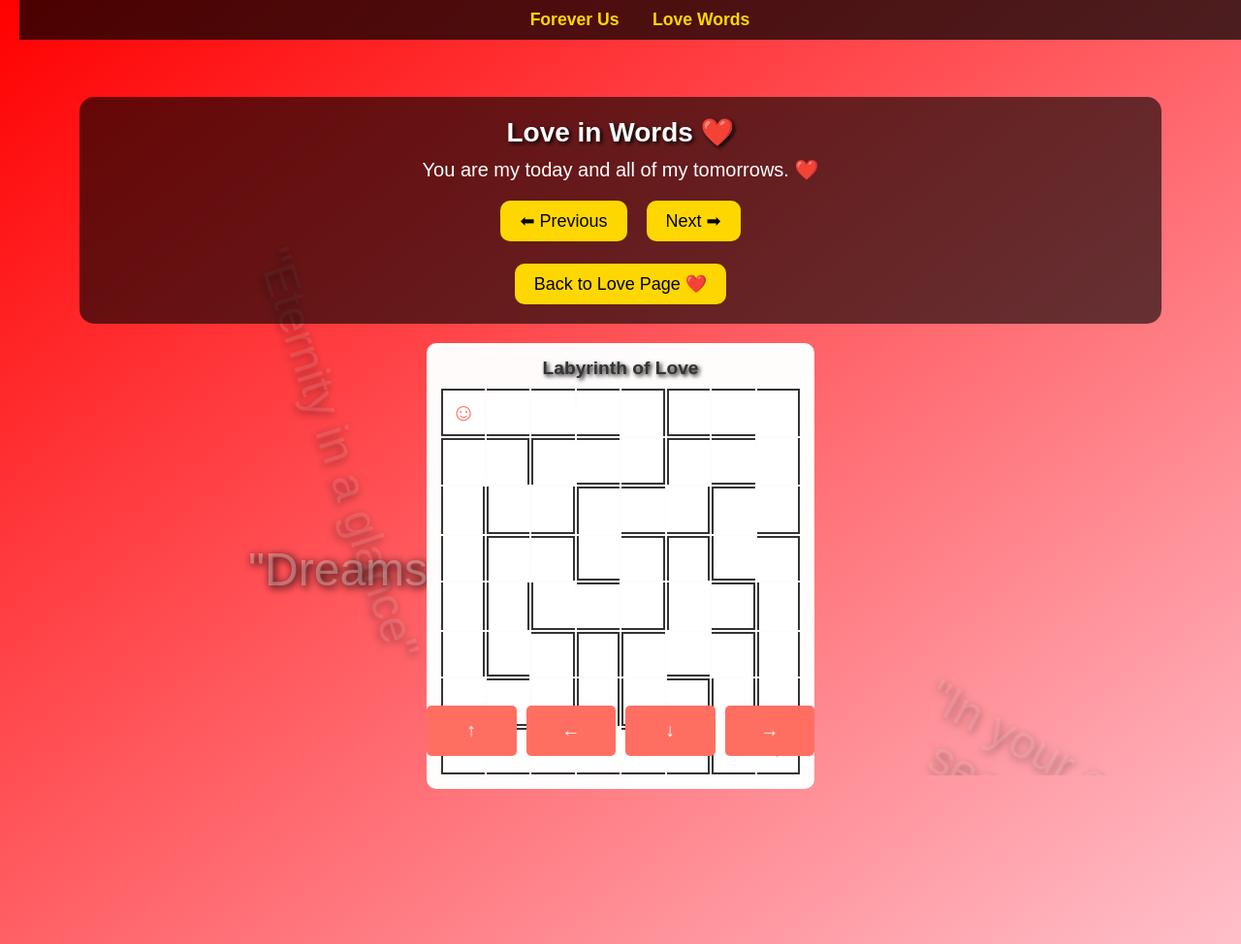
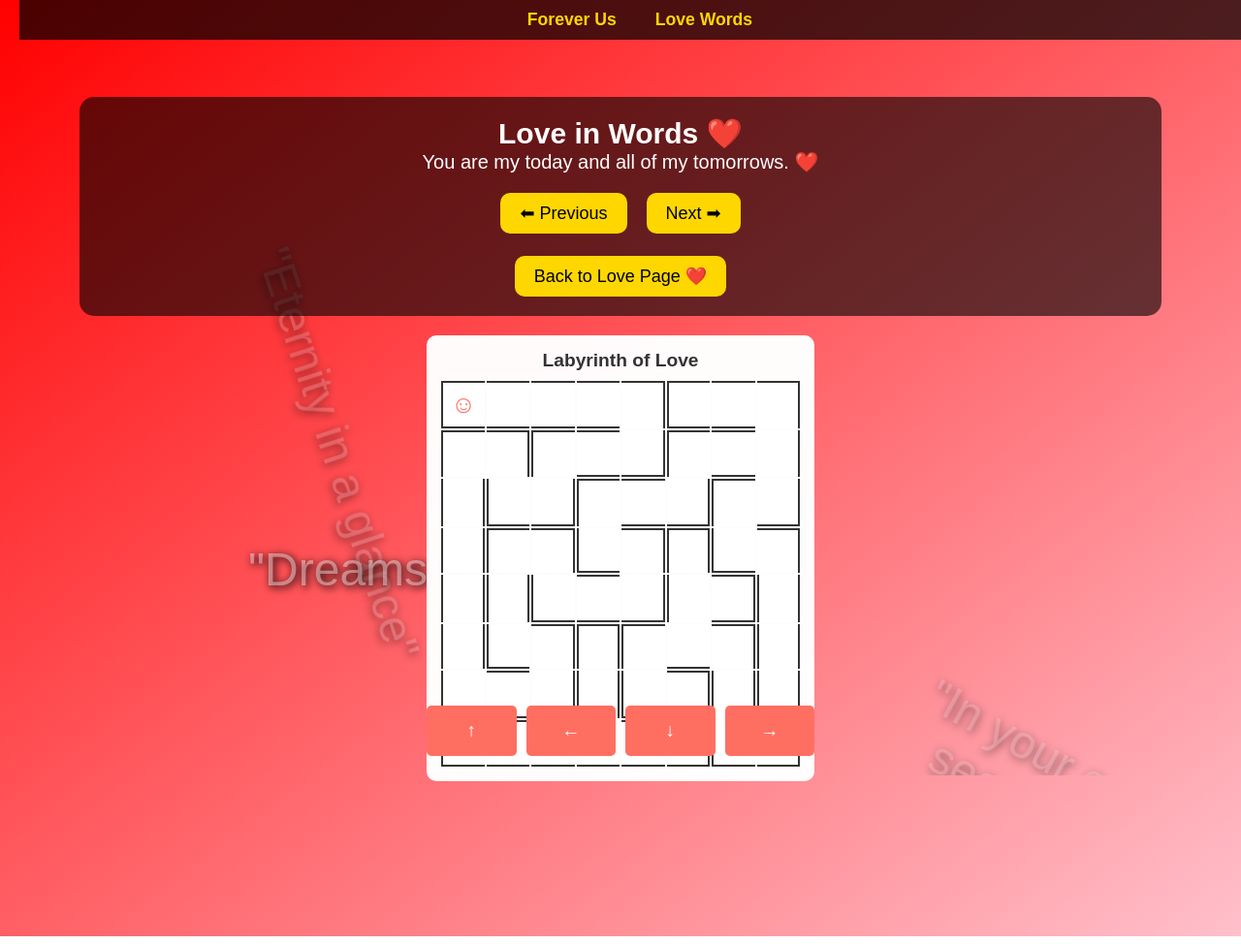
Before and after one commit to melle864/melle864.github.io, a plain HTML site: page index.html in a window 1280 px wide. Shown: the whole page at 97% size. Drawn offline with Linux system fonts and the light colour scheme.

Commit message:
Update index.html

```diff
--- a/index.html
+++ b/index.html
@@ -4,9 +4,11 @@
   <meta charset="UTF-8" />
   <meta name="viewport" content="width=device-width, initial-scale=1.0, maximum-scale=1.0" />
   <title>Love Quotes, Poems & Labyrinth ❤️</title>
+  <link href="https://fonts.googleapis.com/css2?family=Roboto:wght@400;500;700&display=swap" rel="stylesheet" />
   <style>
     /* Global Reset & Base Styles */
     * { margin: 0; padding: 0; box-sizing: border-box; }
+    html { scroll-behavior: smooth; }
     body {
       background: linear-gradient(to bottom right, red, pink);
       color: white;
@@ -15,12 +17,7 @@
       padding: 20px;
       overflow-x: hidden;
     }
-    h1 {
-      font-size: 28px;
-      text-shadow: 2px 2px 4px black;
-      margin-bottom: 10px;
-    }
-    /* Navigation Bar */
+    /* Navigation Bar - Centered Using Flex */
     nav {
       position: fixed;
       top: 0;
@@ -28,11 +25,14 @@
       background: rgba(0, 0, 0, 0.7);
       padding: 10px 0;
       z-index: 10;
+      display: flex;
+      justify-content: center;
+      align-items: center;
     }
     nav a {
       color: gold;
       text-decoration: none;
-      margin: 0 15px;
+      margin: 0 20px;
       font-size: 1.1rem;
       font-weight: bold;
     }
@@ -48,7 +48,7 @@
       50% { opacity: 0.8; }
       100% { transform: translateY(-10vh); opacity: 0; }
     }
-    /* Background Floating Quotes (for extra life) */
+    /* Background Floating Quotes */
     .bg-quotes {
       position: fixed;
       top: 0; left: 0;
@@ -56,7 +56,7 @@
       pointer-events: none;
       z-index: -1;
       font-family: 'Arial', sans-serif;
-      color: rgba(255,255,255,0.3);
+      color: rgba(255,255,255,0.4);
       overflow: hidden;
     }
     .bg-quotes span {
@@ -66,9 +66,9 @@
       animation: float 25s linear infinite;
     }
     @keyframes float {
-      0% { transform: translateY(100vh) rotate(0deg); opacity: 0.3; }
-      50% { opacity: 0.5; }
-      100% { transform: translateY(-150vh) rotate(360deg); opacity: 0.3; }
+      0% { transform: translateY(100vh) rotate(0deg); opacity: 0.4; }
+      50% { opacity: 0.6; }
+      100% { transform: translateY(-150vh) rotate(360deg); opacity: 0.4; }
     }
     /* Quote & Poems Section */
     .quote-container {
@@ -97,9 +97,7 @@
       cursor: pointer;
       transition: 0.3s;
     }
-    .btn:hover {
-      background: white;
-    }
+    .btn:hover { background: white; }
     /* Labyrinth (Maze) Section */
     .maze-section {
       background: rgba(255,255,255,0.98);
@@ -246,9 +244,7 @@
       document.getElementById("quoteDisplay").innerText = quotes[currentQuoteIndex];
     }
 
-    /* ------------------------------
-         Maze Game: Recursive Backtracking
-    ------------------------------ */
+    /* Maze Game: Recursive Backtracking */
     const gridSize = 8; // 8x8 maze grid
     const mazeEl = document.getElementById("maze");
     let mazeGrid = [];
```
